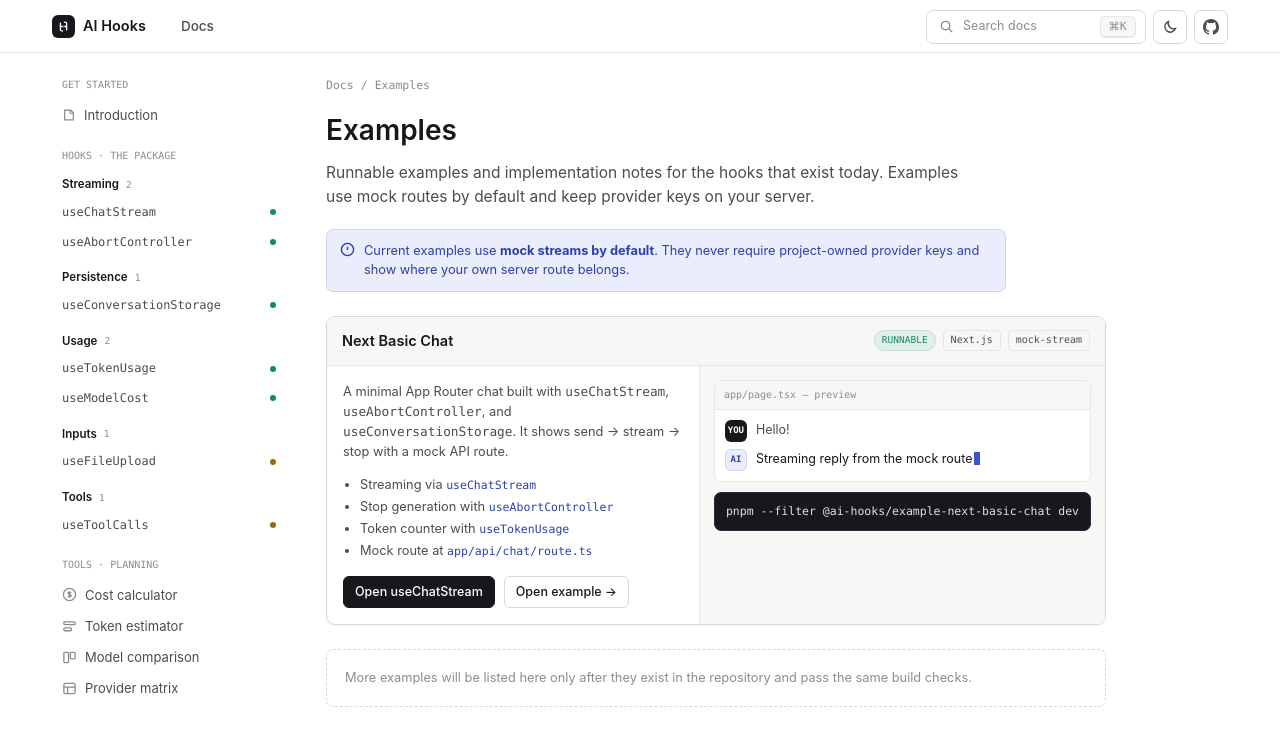
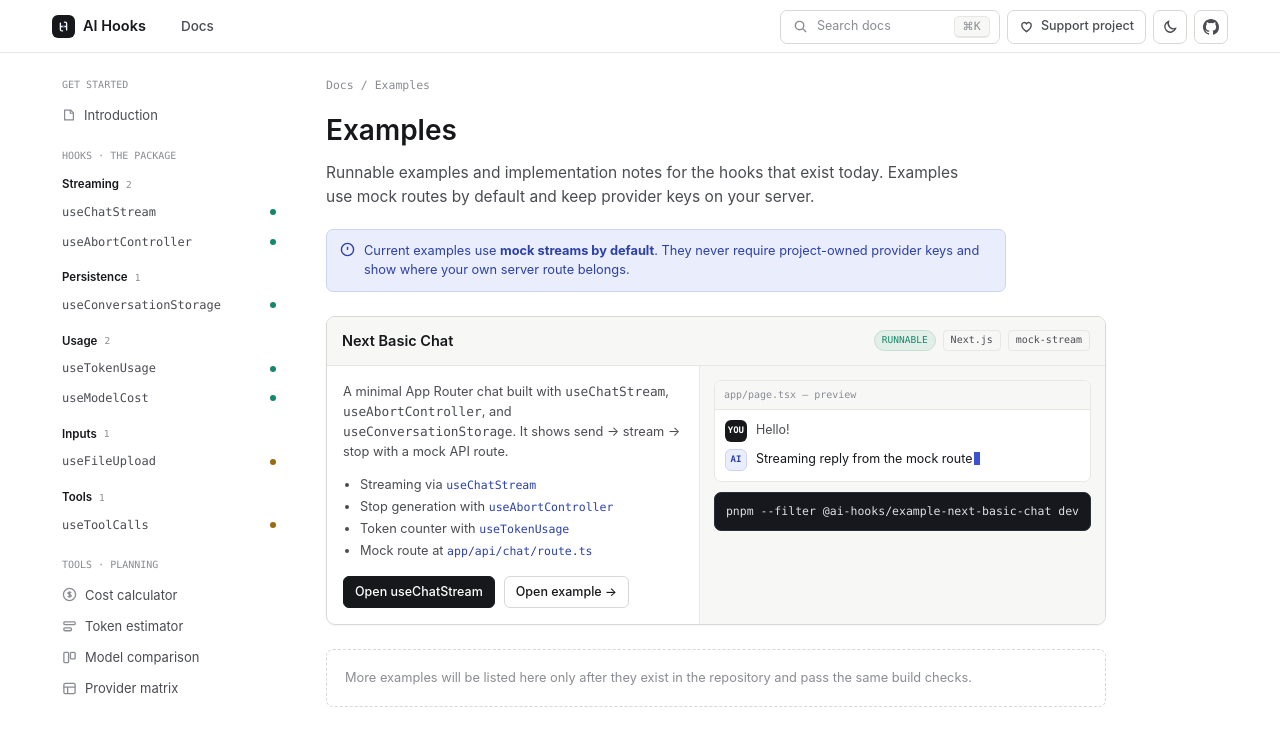
Before and after one commit to DumanTorbayev/ai-hooks, a Next.js app in the folder apps/web/: page /examples in a window 1280 px wide. Shown: the top 746 px of the page. Built offline with nearby package versions, Linux system fonts and the light colour scheme; no server answers.

Commit message:
Add Open Collective support CTA

```diff
--- a/apps/web/components/home/site-header.module.css
+++ b/apps/web/components/home/site-header.module.css
@@ -38,6 +38,7 @@
 .glyph svg,
 .nav a svg,
 .search_button svg,
+.support svg,
 .github svg,
 .hamburger svg {
   flex-shrink: 0;
@@ -126,6 +127,27 @@
   font-size: 16px;
 }
 
+.support {
+  display: inline-flex;
+  height: 34px;
+  align-items: center;
+  gap: 7px;
+  border: 1px solid var(--line-2);
+  border-radius: 7px;
+  background: var(--bg);
+  padding: 0 11px;
+  color: var(--ink-2);
+  font-size: 12.5px;
+  font-weight: 500;
+  line-height: 1;
+  white-space: nowrap;
+}
+
+.support:hover {
+  border-color: var(--ink-2);
+  color: var(--ink);
+}
+
 .github,
 .hamburger {
   display: grid;
@@ -176,6 +198,7 @@
 @media (max-width: 760px) {
   .nav,
   .search_button,
+  .support,
   .github {
     display: none;
   }
--- a/apps/web/components/home/site-header.tsx
+++ b/apps/web/components/home/site-header.tsx
@@ -3,11 +3,13 @@
 import Link from "next/link";
 import { useEffect, useState } from "react";
 
-import { AiHooksLogo, GitHubIcon, MenuIcon, SearchIcon } from "@/components/icons";
+import { AiHooksLogo, GitHubIcon, MenuIcon, SearchIcon, SupportIcon } from "@/components/icons";
 import { CommandPalette } from "@/components/site/command-palette";
 import { ThemeToggle } from "@/components/site/theme-toggle";
 
 import css from "./site-header.module.css";
+
+const SUPPORT_URL = "https://opencollective.com/ai-hooks";
 
 type SiteHeaderProps = {
   active?: "docs";
@@ -62,6 +64,10 @@ export function SiteHeader({ active }: SiteHeaderProps) {
                 <span>K</span>
               </span>
             </button>
+            <a className={css.support} href={SUPPORT_URL} rel="noreferrer" target="_blank">
+              <SupportIcon size={15} />
+              <span>Support project</span>
+            </a>
             <ThemeToggle />
             <a
               aria-label="GitHub repository"
@@ -88,6 +94,14 @@ export function SiteHeader({ active }: SiteHeaderProps) {
             Docs
           </Link>
           <a
+            href={SUPPORT_URL}
+            onClick={() => setMobileOpen(false)}
+            rel="noreferrer"
+            target="_blank"
+          >
+            Support project ↗
+          </a>
+          <a
             href="https://github.com/DumanTorbayev/ai-hooks"
             onClick={() => setMobileOpen(false)}
             rel="noreferrer"
--- a/packages/core/package.json
+++ b/packages/core/package.json
@@ -3,6 +3,10 @@
   "version": "1.0.0-alpha.34",
   "description": "Framework-agnostic AI UI utilities for AI Hooks.",
   "license": "MIT",
+  "funding": {
+    "type": "opencollective",
+    "url": "https://opencollective.com/ai-hooks"
+  },
   "type": "module",
   "homepage": "https://ai-hooks.vercel.app",
   "repository": {
--- a/packages/react/package.json
+++ b/packages/react/package.json
@@ -3,6 +3,10 @@
   "version": "1.0.0-alpha.34",
   "description": "Headless React hooks for building AI product interfaces.",
   "license": "MIT",
+  "funding": {
+    "type": "opencollective",
+    "url": "https://opencollective.com/ai-hooks"
+  },
   "type": "module",
   "homepage": "https://ai-hooks.vercel.app",
   "repository": {
```
Also changed, not shown: 2 other files (tests, documents, lock files or other folders).
